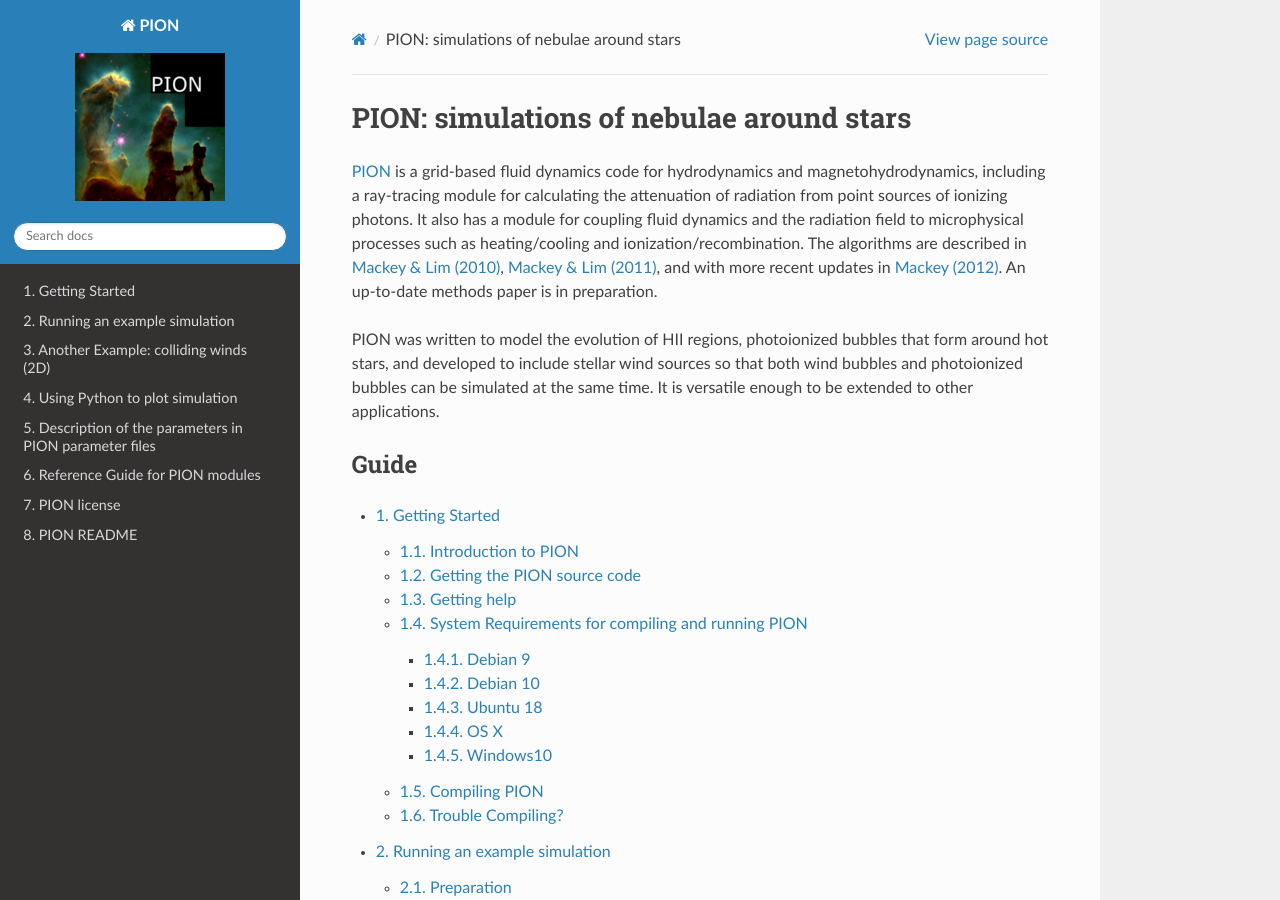
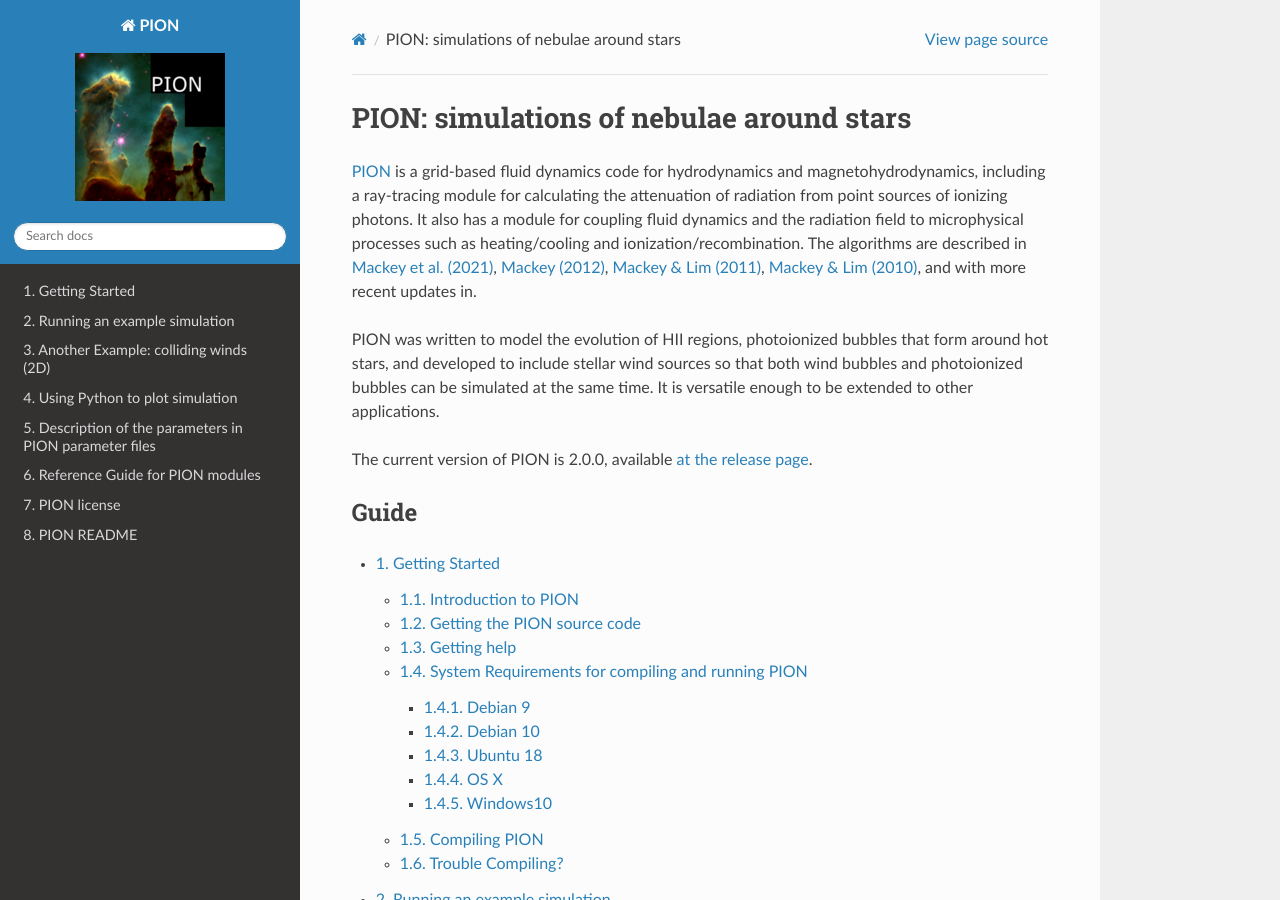
Before and after one commit to jmackey-astro/pion-docs, a Sphinx documentation site: the page built from docs/source/index.rst, in a window 1280 px wide and 900 px high. Built offline with Sphinx 7.4.7 and the Read the Docs theme 2.0.0, drawn with Linux system fonts in a browser that asks for light colours.

Commit message:
merged index.rst from devel to master

```diff
--- a/docs/source/index.rst
+++ b/docs/source/index.rst
@@ -3,11 +3,11 @@
 ############################################
 
 
-`PION <https://www.pion.ie/>`_ is a grid-based fluid dynamics code for hydrodynamics and magnetohydrodynamics, including a ray-tracing module for calculating the attenuation of radiation from point sources of ionizing photons. It also has a module for coupling fluid dynamics and the radiation field to microphysical processes such as heating/cooling and ionization/recombination. The algorithms are described in `Mackey & Lim (2010) <https://ui.adsabs.harvard.edu/abs/2010MNRAS.403..714M/abstract>`_, `Mackey & Lim (2011) <https://ui.adsabs.harvard.edu/abs/2011MNRAS.412.2079M/abstract>`_, and with more recent updates in `Mackey (2012) <https://ui.adsabs.harvard.edu/abs/2012A%26A...539A.147M/abstract>`_.  An up-to-date methods paper is in preparation.
+`PION <https://www.pion.ie/>`_ is a grid-based fluid dynamics code for hydrodynamics and magnetohydrodynamics, including a ray-tracing module for calculating the attenuation of radiation from point sources of ionizing photons. It also has a module for coupling fluid dynamics and the radiation field to microphysical processes such as heating/cooling and ionization/recombination. The algorithms are described in `Mackey et al. (2021) <https://ui.adsabs.harvard.edu/abs/2021MNRAS.tmp..790M/abstract>`_, `Mackey (2012) <https://ui.adsabs.harvard.edu/abs/2012A%26A...539A.147M/abstract>`_, `Mackey & Lim (2011) <https://ui.adsabs.harvard.edu/abs/2011MNRAS.412.2079M/abstract>`_, `Mackey & Lim (2010) <https://ui.adsabs.harvard.edu/abs/2010MNRAS.403..714M/abstract>`_, and with more recent updates in.
 
 PION was written to model the evolution of HII regions, photoionized bubbles that form around hot stars, and developed to include stellar wind sources so that both wind bubbles and photoionized bubbles can be simulated at the same time. It is versatile enough to be extended to other applications.
 
-
+The current version of PION is 2.0.0, available `at the release page <https://git.dias.ie/massive-stars-software/pion/-/releases/pion2.0.0>`_.
 
 Guide
 ^^^^^
```
